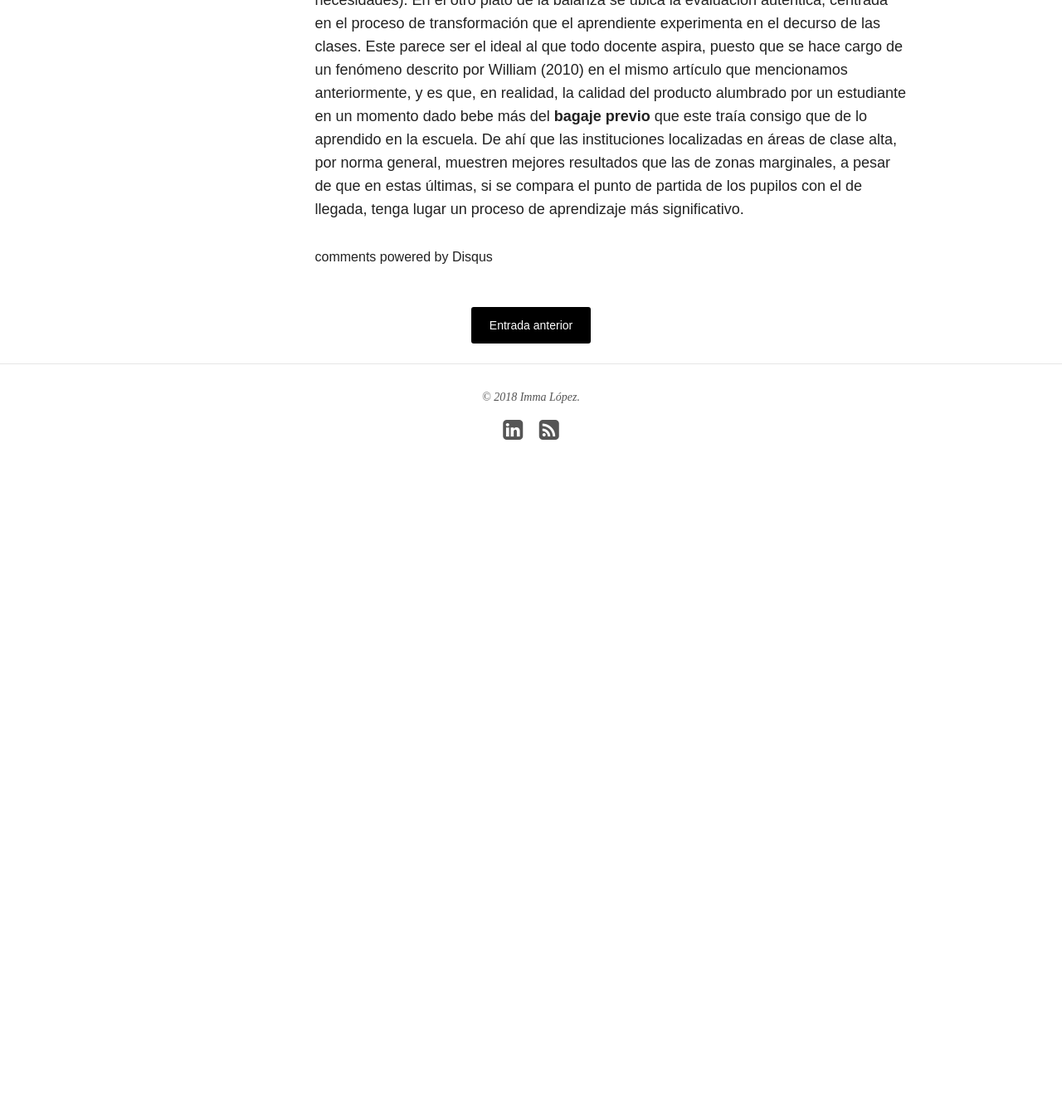
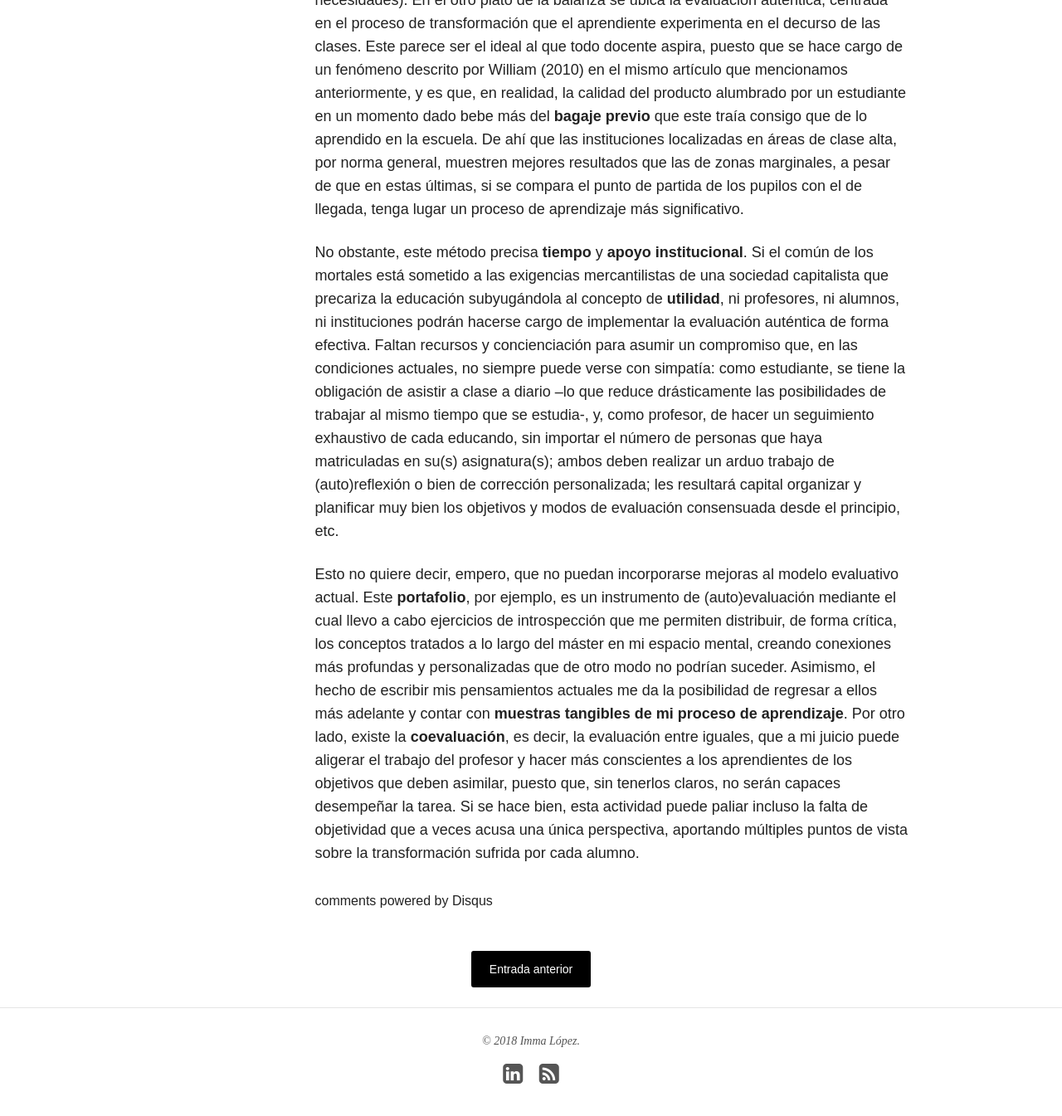
Before and after one commit to immalopez/immalopez.github.io, a Jekyll site: the page built from _posts/blog/2018-01-28-evaluacion-antes-y-despues.md, in a window 1280 px wide and 1400 px high, scrolled down 3690 px. Shown: the top 1345 px of the window at 83% size. Built offline with Jekyll 4.4.1, drawn with Linux system fonts in a browser that asks for light colours; nearby versions of some CDN libraries; comment, search, counter and statistics services are not loaded; before the commit the page ends 4320 px from its top, so only the background shows below that.

Commit message:
Update 2018-01-28-evaluacion-antes-y-despues.md

```diff
--- a/_posts/blog/2018-01-28-evaluacion-antes-y-despues.md
+++ b/_posts/blog/2018-01-28-evaluacion-antes-y-despues.md
@@ -83,3 +83,7 @@ El campo de la evaluación, como tantos otros, tiene su propia _[Querelle des An
 Como puede intuirse a partir de una lectura superficial de las doce características aquí descritas para cada modo de evaluación, la sumativa, centrada en el **producto** de un momento determinado (el de la prueba), es la que impera en la enseñanza reglada de este país. Incluso en los casos en los que se intenta suavizar y acercar a la auténtica, distribuyendo el peso de la nota final no en uno sino en dos o tres exámenes, lo que se consigue es lo que Dylan William, en «_What assessment can-and cannot-do_» (2010), denomina «_**banking system**_»: la acumulación de puntajes desligados entre sí que no conforman un todo orgánico al final del curso. Estudiamos para una prueba, vomitamos el contenido de las unidades didácticas sometidas a examen y lo olvidamos todo automáticamente después porque sabemos que no se nos va a volver a requerir. Cuando se pone el énfasis en la obtención de un número en lugar de en el crecimiento personal, el alumno no se siente incentivado para participar activamente en su proceso de aprendizaje, que identifica como una obligación destinada a fines ajenos al mismo: pasar de curso, lograr un certificado para acceder a un doctorado o expedir un visado,  mejorar la descripción de su currículum vitae…
 
 Hasta ahora, ese era el único tipo de evaluación que había experimentado y sobre el que tenía unas directrices más o menos claras. La ventaja de este modelo radica en la fundamentación en preguntas de respuesta cerrada cuya calificación resulta muy fácil de ponderar desde el punto de vista de la **fiabilidad**. No obstante, yo solo las encuentro realmente útiles para fines **diagnósticos** o **clasificatorios** (determinar el nivel de un nuevo educando con el objeto de situarlo en la clase que más se ajuste a sus necesidades). En el otro plato de la balanza se ubica la evaluación auténtica, centrada en el proceso de transformación que el aprendiente experimenta en el decurso de las clases. Este parece ser el ideal al que todo docente aspira, puesto que se hace cargo de un fenómeno descrito por William (2010) en el mismo artículo que mencionamos anteriormente, y es que, en realidad, la calidad del producto alumbrado por un estudiante en un momento dado bebe más del **bagaje previo** que este traía consigo que de lo aprendido en la escuela. De ahí que las instituciones localizadas en áreas de clase alta, por norma general, muestren mejores resultados que las de zonas marginales, a pesar de que en estas últimas, si se compara el punto de partida de los pupilos con el de llegada, tenga lugar un proceso de aprendizaje más significativo.
+
+No obstante, este método precisa **tiempo** y **apoyo institucional**. Si el común de los mortales está sometido a las exigencias mercantilistas de una sociedad capitalista que precariza la educación subyugándola al concepto de **utilidad**, ni profesores, ni alumnos, ni instituciones podrán hacerse cargo de implementar la evaluación auténtica de forma efectiva. Faltan recursos y concienciación para asumir un compromiso que, en las condiciones actuales, no siempre puede verse con simpatía: como estudiante, se tiene la obligación de asistir a clase a diario –lo que reduce drásticamente las posibilidades de trabajar al mismo tiempo que se estudia-, y, como profesor, de hacer un seguimiento exhaustivo de cada educando, sin importar el número de personas que haya matriculadas en su(s) asignatura(s); ambos deben realizar un arduo trabajo de (auto)reflexión o bien de corrección personalizada; les resultará capital organizar y planificar muy bien los objetivos y modos de evaluación consensuada desde el principio, etc.
+
+Esto no quiere decir, empero, que no puedan incorporarse mejoras al modelo evaluativo actual. Este **portafolio**, por ejemplo, es un instrumento de (auto)evaluación mediante el cual llevo a cabo ejercicios de introspección que me permiten distribuir, de forma crítica, los conceptos tratados a lo largo del máster en mi espacio mental, creando conexiones más profundas y personalizadas que de otro modo no podrían suceder. Asimismo, el hecho de escribir mis pensamientos actuales me da la posibilidad de regresar a ellos más adelante y contar con **muestras tangibles de mi proceso de aprendizaje**. Por otro lado, existe la **coevaluación**, es decir, la evaluación entre iguales, que a mi juicio puede aligerar el trabajo del profesor y hacer más conscientes a los aprendientes de los objetivos que deben asimilar, puesto que, sin tenerlos claros, no serán capaces desempeñar la tarea. Si se hace bien, esta actividad puede paliar incluso la falta de objetividad que a veces acusa una única perspectiva, aportando múltiples puntos de vista sobre la transformación sufrida por cada alumno.
```
